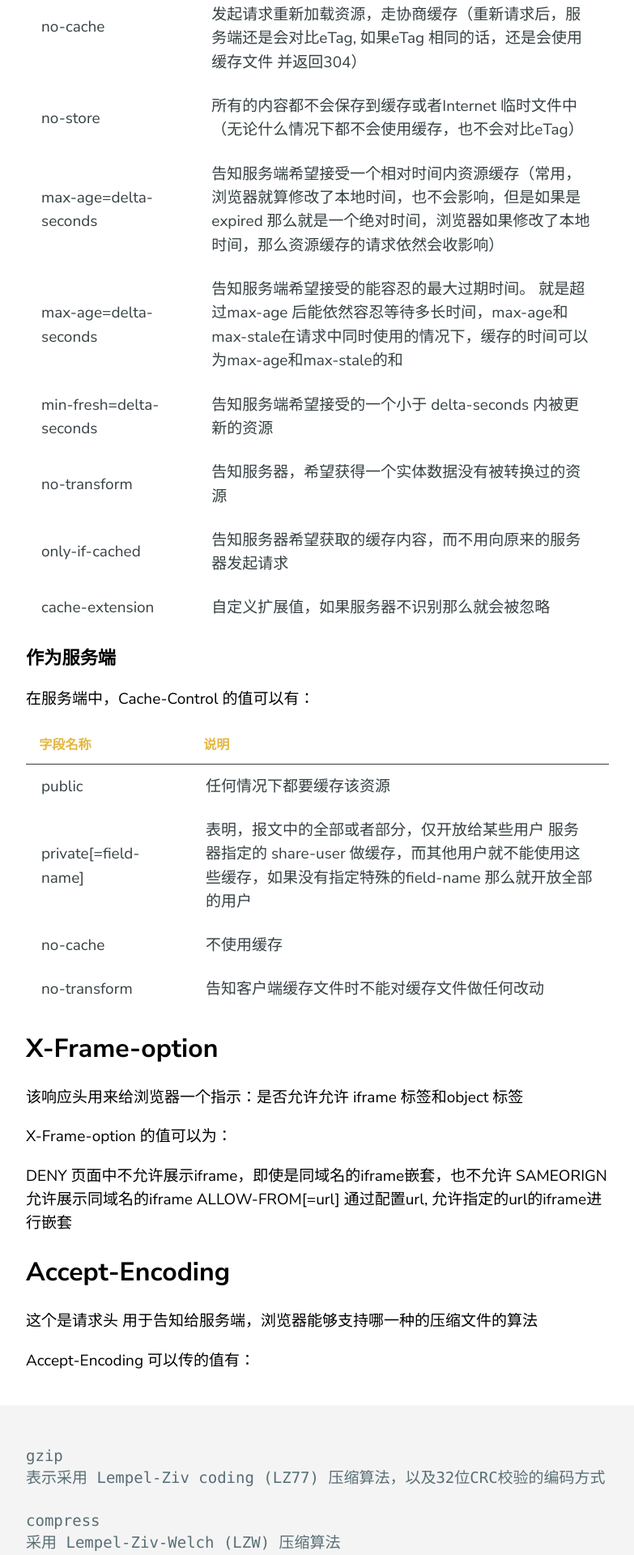
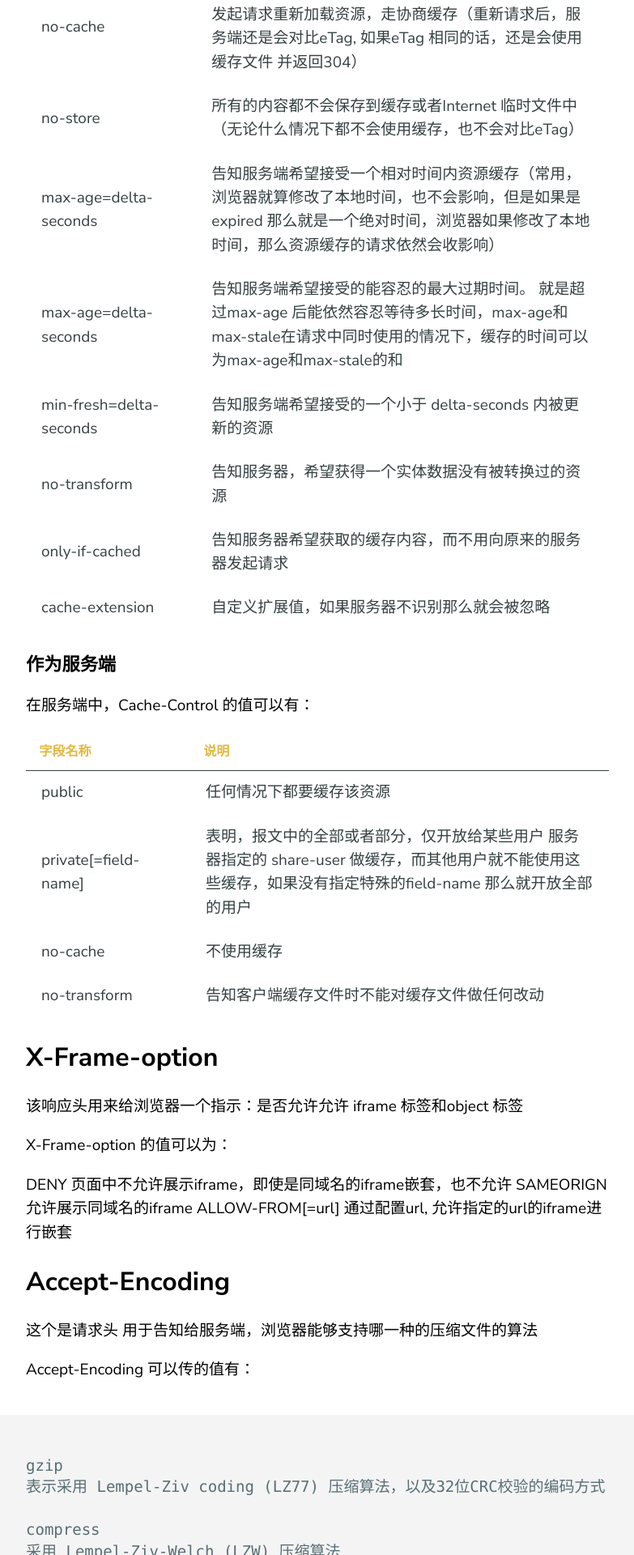
Before and after one commit to bilibiliou/bilibiliou.github.io, a Jekyll site: the page built from _posts/tech/2020-04-23-learn-http.markdown, in a window 1280 px wide. Shown: the part 4480-6400 px from the top of the page at 81% size, without its empty margins (68-851 px from the left). Built offline with Jekyll 4.4.1, drawn with Linux system fonts in a browser that asks for light colours.

Commit message:
new version

```diff
--- a/_sass/theme.scss
+++ b/_sass/theme.scss
@@ -56,6 +56,7 @@
 table {
   border-radius: 0.25em;
   border-collapse: collapse;
+	margin: 0 0 30px 0;
 }
 
 th {
@@ -84,6 +85,7 @@
 }
 
 tbody tr:hover {
+	color: #fff;
   background: #014055;
 }
 
```
